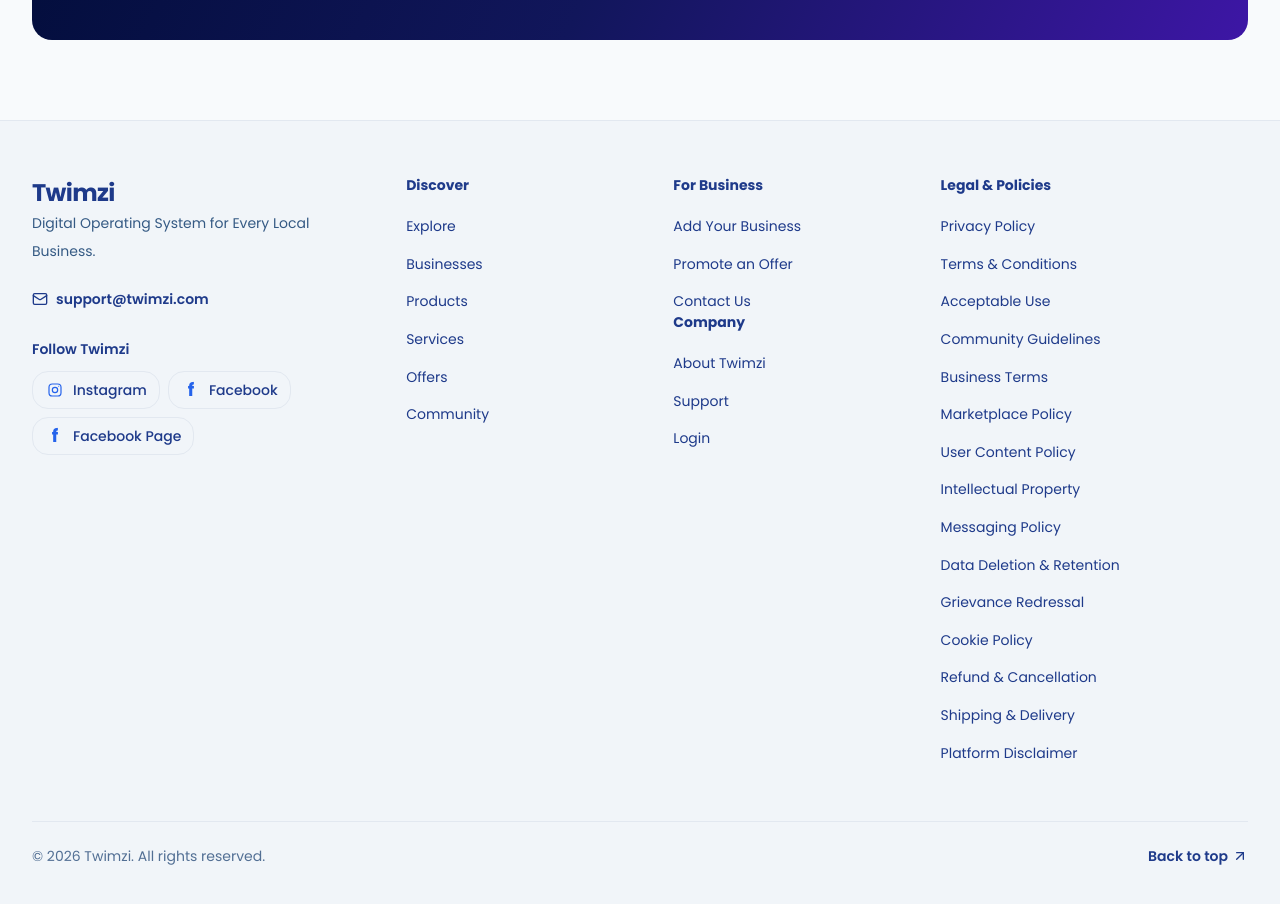
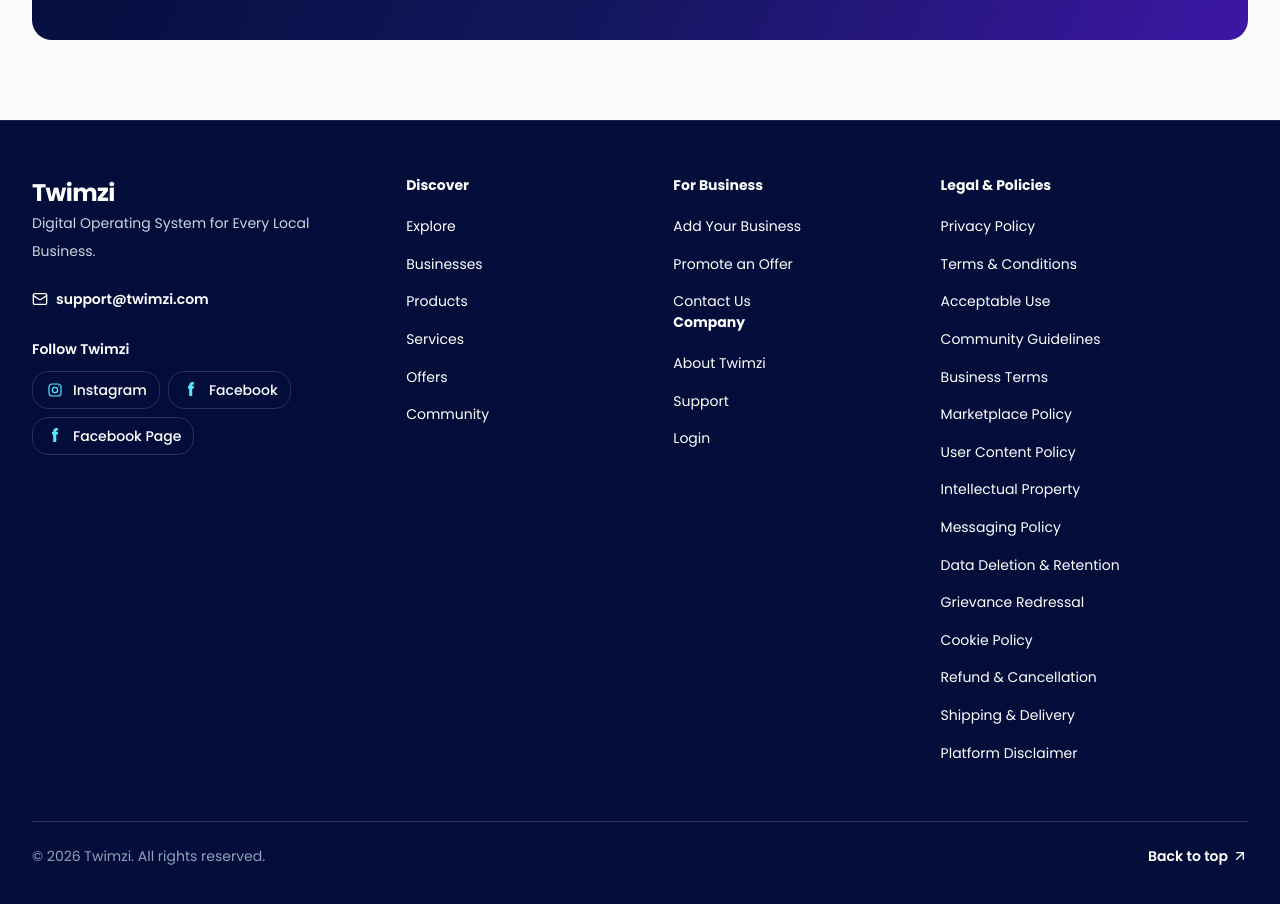
Before and after one commit to twimzi/twimzi-web, a Next.js app: page / in a window 1280 px wide. Shown: the part 2140-3044 px from the top of the page. Built offline with nearby package versions, Linux system fonts and the light colour scheme; no server answers; the database is empty.

Commit message:
Restyle global footer in Twimzi midnight gradient palette

```diff
--- a/src/components/layout/footer.tsx
+++ b/src/components/layout/footer.tsx
@@ -66,32 +66,32 @@ const legalLinks = [
 
 export function Footer() {
   return (
-    <footer className="border-t border-[var(--color-border)] bg-[var(--color-secondary)]">
+    <footer className="border-t border-white/10 bg-[#020D3A] text-white">
       <div className="mx-auto max-w-7xl px-4 py-14 sm:px-6 lg:px-8">
         <div className="grid gap-12 sm:grid-cols-2 lg:grid-cols-[1.25fr_.85fr_.85fr_1.15fr] lg:gap-10">
           {/* Brand */}
           <div>
             <Link
               href="/"
-              className="inline-flex items-center rounded-lg text-2xl font-bold tracking-tight text-[var(--color-text)] transition hover:text-[var(--color-primary)]"
+              className="inline-flex items-center rounded-lg text-2xl font-bold tracking-tight text-white transition hover:text-cyan-300"
             >
               Twimzi
             </Link>
 
-            <p className="mt-4 max-w-xs text-sm leading-7 text-[var(--color-text-secondary)]">
+            <p className="mt-4 max-w-xs text-sm leading-7 text-slate-300">
               Digital Operating System for Every Local Business.
             </p>
 
             <a
               href="mailto:support@twimzi.com"
-              className="mt-5 inline-flex items-center gap-2 rounded-lg px-2 py-1 -ml-2 text-sm font-semibold text-[var(--color-primary)] transition hover:bg-white hover:text-[var(--color-primary-dark)]"
+              className="mt-5 inline-flex items-center gap-2 rounded-lg px-2 py-1 -ml-2 text-sm font-semibold text-cyan-300 transition hover:bg-white hover:text-cyan-200"
             >
               <Mail className="h-4 w-4" />
               support@twimzi.com
             </a>
 
             <div className="mt-6">
-              <p className="text-sm font-semibold text-[var(--color-text)]">
+              <p className="text-sm font-semibold text-white">
                 Follow Twimzi
               </p>
 
@@ -103,11 +103,11 @@ export function Footer() {
                     target="_blank"
                     rel="noopener noreferrer"
                     aria-label={`Visit Twimzi on ${link.label}`}
-                    className="inline-flex items-center gap-2 rounded-lg border border-[var(--color-border)] px-3 py-2 text-sm font-medium text-[var(--color-text-secondary)] transition hover:border-[var(--color-primary)] hover:bg-[var(--color-primary-light)] hover:text-[var(--color-primary-dark)]"
+                    className="inline-flex items-center gap-2 rounded-lg border border-white/15 px-3 py-2 text-sm font-medium text-slate-300 transition hover:border-[var(--color-primary)] hover:bg-[var(--color-primary-light)] hover:text-cyan-200"
                   >
                     <span
                       aria-hidden="true"
-                      className="grid h-5 w-5 place-items-center text-[var(--color-primary)]"
+                      className="grid h-5 w-5 place-items-center text-cyan-300"
                     >
                       {link.platform === "instagram" ? (
                         <svg
@@ -142,7 +142,7 @@ export function Footer() {
 
           {/* Discover */}
           <div>
-            <h2 className="text-sm font-bold text-[var(--color-text)]">
+            <h2 className="text-sm font-bold text-white">
               Discover
             </h2>
 
@@ -151,7 +151,7 @@ export function Footer() {
                 <li key={link.href}>
                   <Link
                     href={link.href}
-                    className="inline-flex text-sm text-[var(--color-text-secondary)] transition hover:translate-x-0.5 hover:text-[var(--color-primary-dark)]"
+                    className="inline-flex text-sm text-slate-300 transition hover:translate-x-0.5 hover:text-cyan-200"
                   >
                     {link.label}
                   </Link>
@@ -162,7 +162,7 @@ export function Footer() {
 
           {/* Business / Company */}
           <div>
-            <h2 className="text-sm font-bold text-[var(--color-text)]">
+            <h2 className="text-sm font-bold text-white">
               For Business
             </h2>
 
@@ -171,7 +171,7 @@ export function Footer() {
                 <li key={link.href}>
                   <Link
                     href={link.href}
-                    className="inline-flex text-sm text-[var(--color-text-secondary)] transition hover:translate-x-0.5 hover:text-[var(--color-primary-dark)]"
+                    className="inline-flex text-sm text-slate-300 transition hover:translate-x-0.5 hover:text-cyan-200"
                   >
                     {link.label}
                   </Link>
@@ -179,7 +179,7 @@ export function Footer() {
               ))}
             </ul>
 
-            <h2 className="mt-9 text-sm font-bold text-[var(--color-text)]">
+            <h2 className="mt-9 text-sm font-bold text-white">
               Company
             </h2>
 
@@ -188,7 +188,7 @@ export function Footer() {
                 <li key={link.href}>
                   <Link
                     href={link.href}
-                    className="inline-flex text-sm text-[var(--color-text-secondary)] transition hover:translate-x-0.5 hover:text-[var(--color-primary-dark)]"
+                    className="inline-flex text-sm text-slate-300 transition hover:translate-x-0.5 hover:text-cyan-200"
                   >
                     {link.label}
                   </Link>
@@ -199,7 +199,7 @@ export function Footer() {
 
           {/* Legal */}
           <div>
-            <h2 className="text-sm font-bold text-[var(--color-text)]">
+            <h2 className="text-sm font-bold text-white">
               Legal & Policies
             </h2>
 
@@ -208,7 +208,7 @@ export function Footer() {
                 <li key={link.href}>
                   <Link
                     href={link.href}
-                    className="inline-flex items-center text-sm text-[var(--color-text-secondary)] transition hover:text-[var(--color-primary-dark)]"
+                    className="inline-flex items-center text-sm text-slate-300 transition hover:text-cyan-200"
                   >
                     {link.label}
                   </Link>
@@ -219,14 +219,14 @@ export function Footer() {
         </div>
 
         {/* Bottom */}
-        <div className="mt-14 flex flex-col gap-4 border-t border-[var(--color-border)] pt-6 sm:flex-row sm:items-center sm:justify-between">
-          <p className="text-sm text-[var(--color-text-muted)]">
+        <div className="mt-14 flex flex-col gap-4 border-t border-white/15 pt-6 sm:flex-row sm:items-center sm:justify-between">
+          <p className="text-sm text-slate-400">
             © {new Date().getFullYear()} Twimzi. All rights reserved.
           </p>
 
           <Link
             href="/"
-            className="inline-flex items-center gap-1 text-sm font-semibold text-[var(--color-text-secondary)] transition hover:text-[var(--color-primary)]"
+            className="inline-flex items-center gap-1 text-sm font-semibold text-slate-300 transition hover:text-cyan-300"
           >
             Back to top
             <ArrowUpRight className="h-4 w-4" />
```
